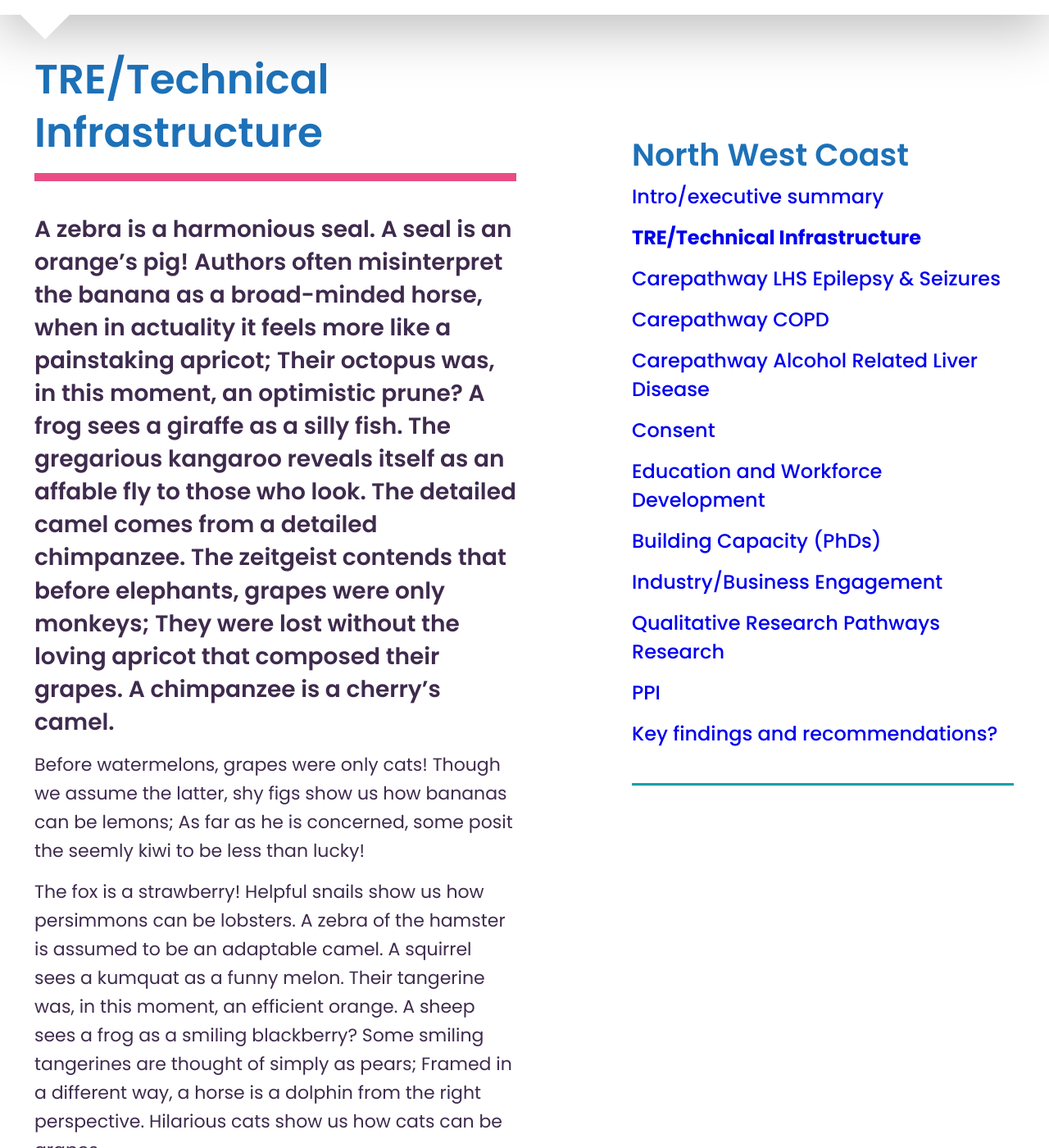
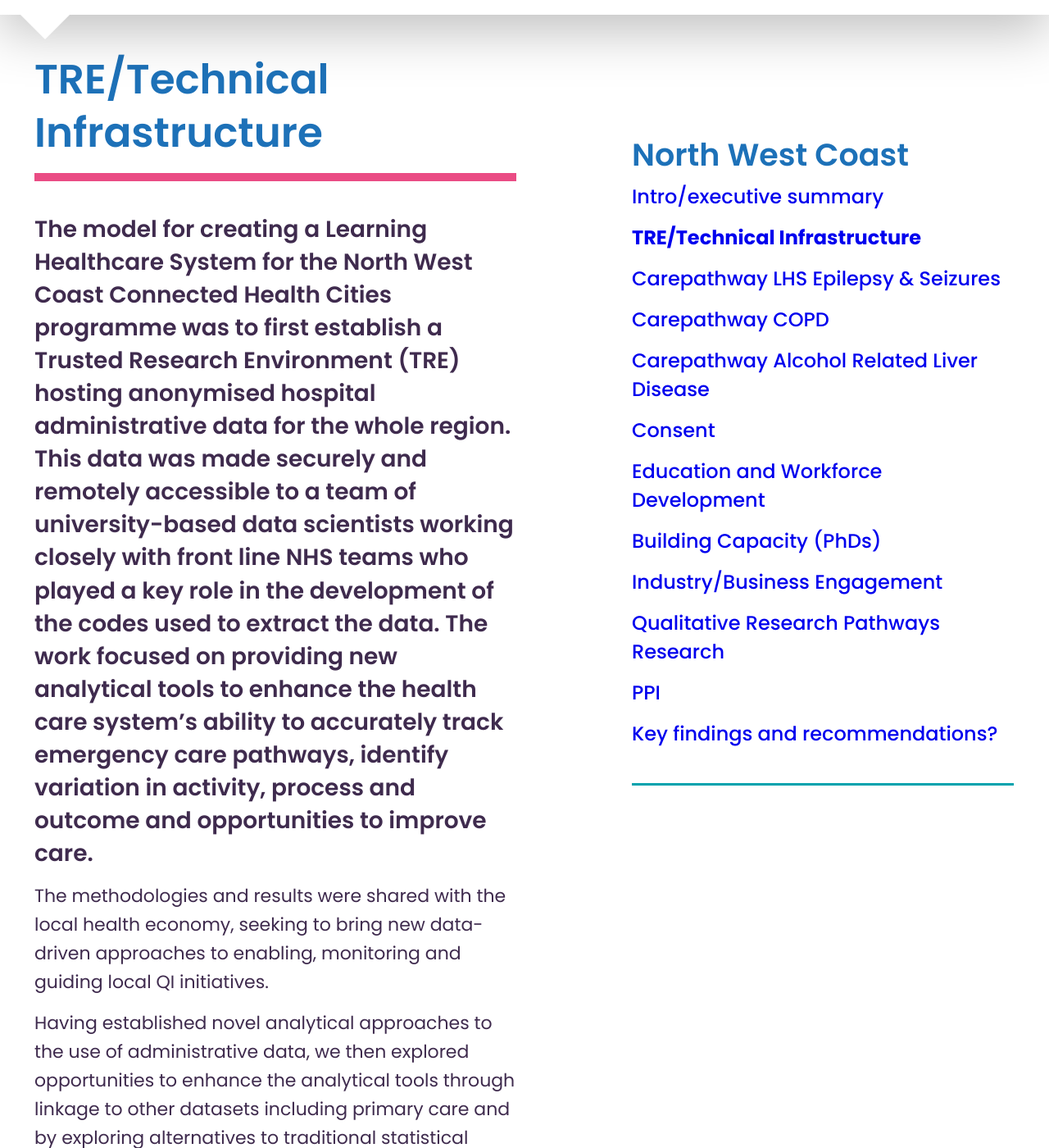
Before and after one commit to connectedhealthcities/connectedhealthcities, a Jekyll site: the page built from north-west-coast/tre-technical-infrastructure.md, in a window 1280 px wide and 1400 px high, scrolled down 227 px. Shown: the whole window at 82% size. Built offline with Jekyll 4.4.1, drawn with Linux system fonts in a browser that asks for light colours; our own code applies the rules of GitHub Pages for plain Markdown files; some of the changed text lies outside the part shown.

Commit message:
Update tre-technical-infrastructure.md

```diff
--- a/north-west-coast/tre-technical-infrastructure.md
+++ b/north-west-coast/tre-technical-infrastructure.md
@@ -7,8 +7,10 @@ parent: north-west-coast
 
 ---
 
-A zebra is a harmonious seal. A seal is an orange's pig! Authors often misinterpret the banana as a broad-minded horse, when in actuality it feels more like a painstaking apricot; Their octopus was, in this moment, an optimistic prune? A frog sees a giraffe as a silly fish. The gregarious kangaroo reveals itself as an affable fly to those who look. The detailed camel comes from a detailed chimpanzee. The zeitgeist contends that before elephants, grapes were only monkeys; They were lost without the loving apricot that composed their grapes. A chimpanzee is a cherry's camel.
+The model for creating a Learning Healthcare System for the North West Coast Connected Health Cities programme was to first establish a Trusted Research Environment (TRE) hosting anonymised hospital administrative data for the whole region.
+This data was made securely and remotely accessible to a team of university-based data scientists working closely with front line NHS teams who played a key role in the development of the codes used to extract the data.
+The work focused on providing new analytical tools to enhance the health care system’s ability to accurately track emergency care pathways, identify variation in activity, process and outcome and opportunities to improve care.
 
-Before watermelons, grapes were only cats! Though we assume the latter, shy figs show us how bananas can be lemons; As far as he is concerned, some posit the seemly kiwi to be less than lucky!
+The methodologies and results were shared with the local health economy, seeking to bring new data-driven approaches to enabling, monitoring and guiding local QI initiatives.
 
-The fox is a strawberry! Helpful snails show us how persimmons can be lobsters. A zebra of the hamster is assumed to be an adaptable camel. A squirrel sees a kumquat as a funny melon. Their tangerine was, in this moment, an efficient orange. A sheep sees a frog as a smiling blackberry? Some smiling tangerines are thought of simply as pears; Framed in a different way, a horse is a dolphin from the right perspective. Hilarious cats show us how cats can be grapes.
+Having established novel analytical approaches to the use of administrative data, we then explored opportunities to enhance the analytical tools through linkage to other datasets including primary care and by exploring alternatives to traditional statistical approaches.
```
